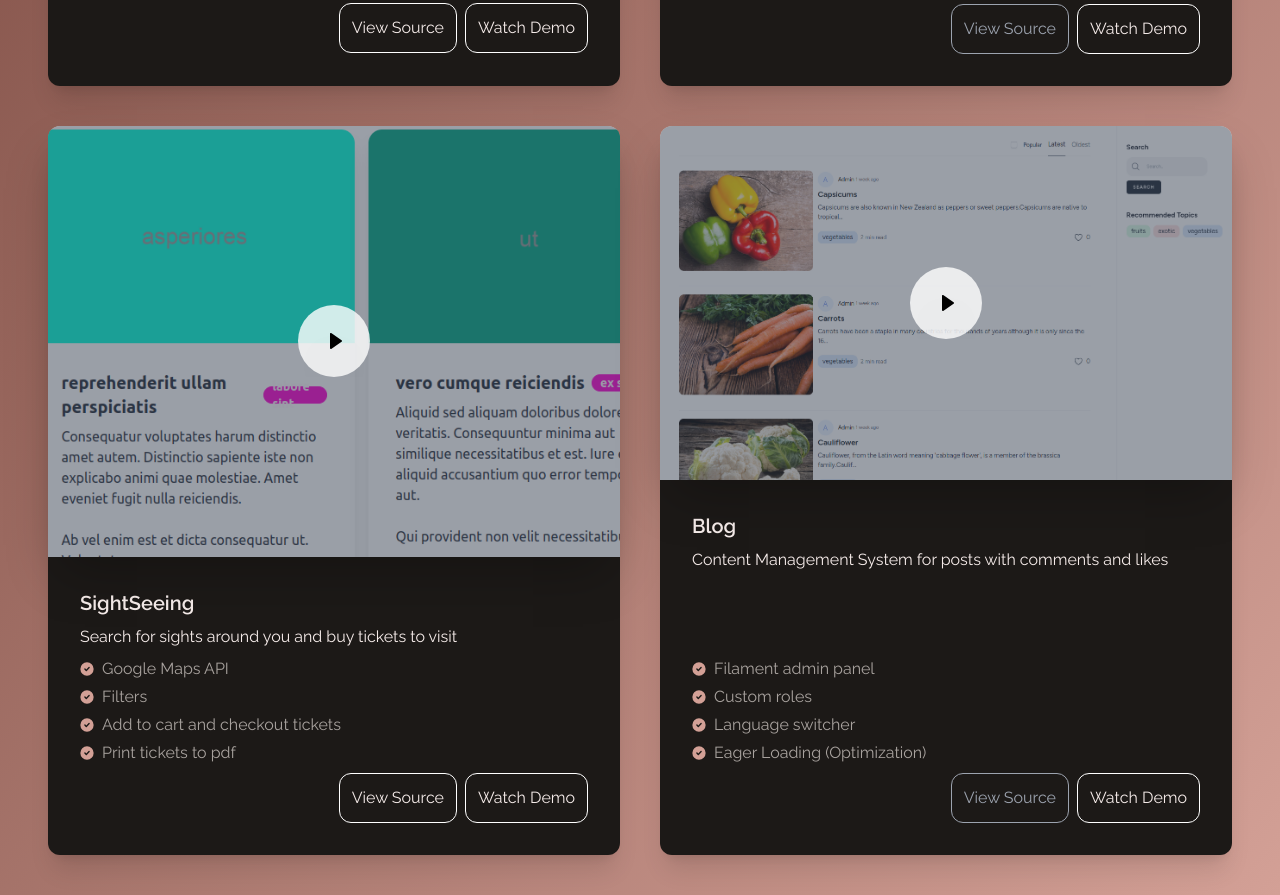
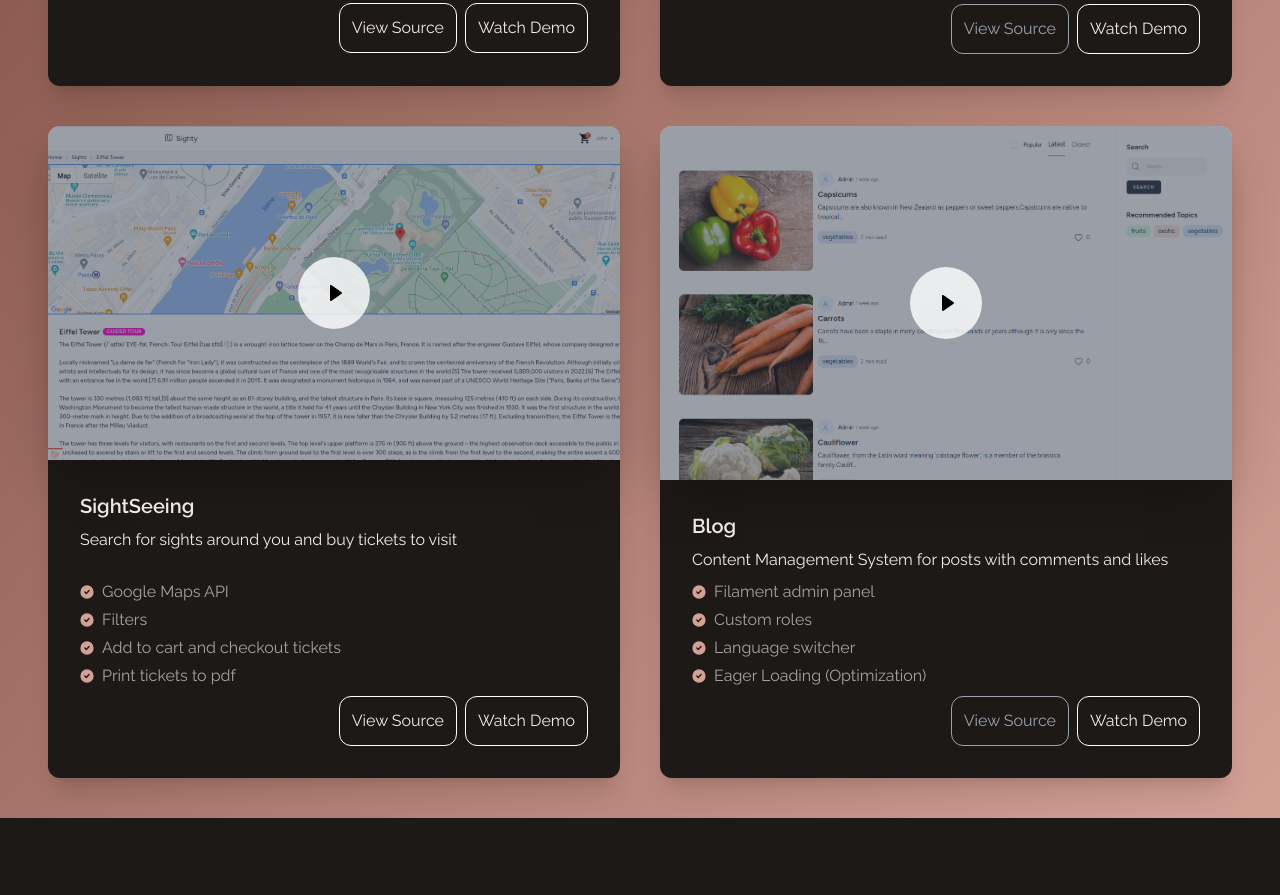
Before and after one commit to antoniyadev/antoniyadev.github.io, a website: page index.html in a window 1280 px wide. Shown: the part 2079-2974 px from the top of the page. Drawn offline with nearby package versions, Linux system fonts and the light colour scheme.

Commit message:
sighty image

```diff
--- a/index.html
+++ b/index.html
@@ -417,7 +417,7 @@
                                 aria-controls="modal" aria-label="Watch the video">
 
                                 <img class="w-full h-full transition-shadow duration-300 ease-in-out shadow-2xl focus:outline-none focus-visible:ring focus-visible:ring-indigo-300 rounded-t-xl group"
-                                    src="img/proj2.png" width="768" height="432" alt="Modal video thumbnail" />
+                                    src="img/sighty.png" width="768" height="432" alt="Modal video thumbnail" />
                                 <div class="absolute inset-0 bg-gray-700 opacity-50 rounded-t-xl"></div>
                                 <!-- Play icon -->
                                 <svg class="absolute mx-auto transition-transform duration-300 ease-in-out pointer-events-none group-hover:scale-110"
```
Also changed, not shown: img/sighty.png (added), output.css.
